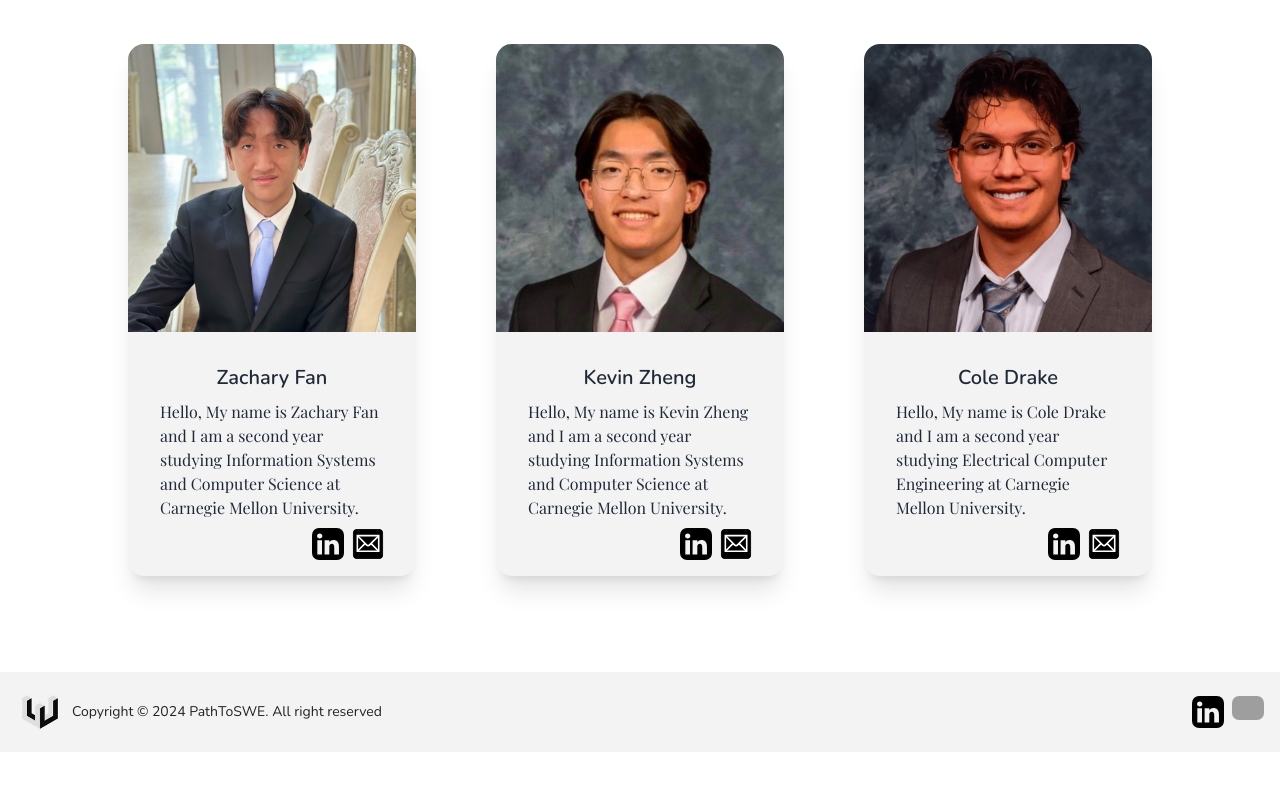
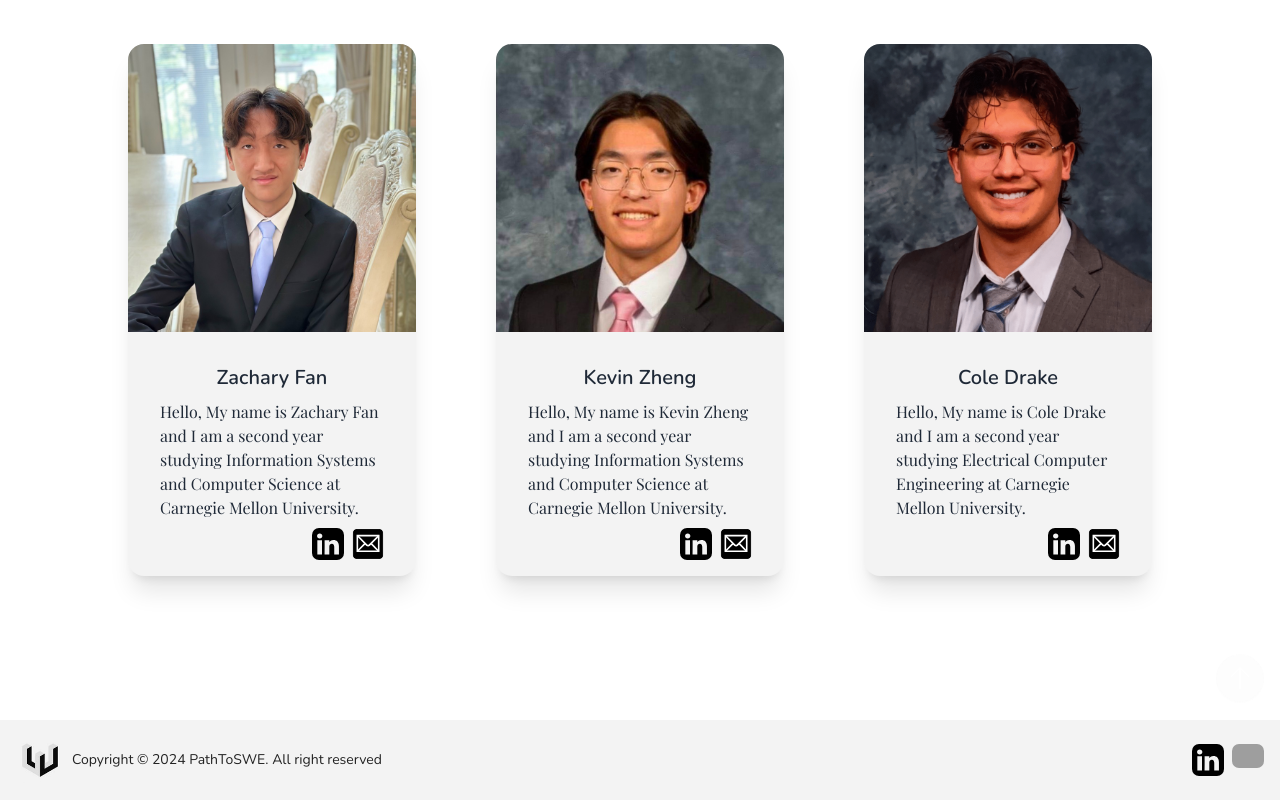
Before and after one commit to zachkfan/pathtoswe, a Next.js app: page / in a window 1280 px wide. Shown: the part 1514-2314 px from the top of the page. Before the commit the page ends 2266 px from the top, so only its background shows below. Built offline with nearby package versions, Linux system fonts and the light colour scheme; grey boxes are pictures that could not be loaded; a web font is replaced by a local one.

Commit message:
implemented sticky scroll-to-top button.

```diff
--- a/src/app/dashboard/layout.tsx
+++ b/src/app/dashboard/layout.tsx
@@ -1,18 +1,34 @@
+"use client";
+
 import SideNav from "@/app/ui/navigation/sidenav";
 import Footer from "@/app/ui/footer";
 import ScrollButton from "@/app/ui/scroll_button";
+import { useRef, useEffect, useState } from "react";
 
 export default function Layout({ children }: { children: React.ReactNode }) {
+  const footerRef = useRef<HTMLDivElement>(null);
+  const [offset, setOffset] = useState(0);
+
+  useEffect(() => {
+    if (footerRef.current) {
+      setOffset(footerRef.current.offsetTop);
+    }
+  }, []);
+
   return (
     <>
       <div className="flex h-screen flex-col md:flex-row md:overflow-hidden">
         <SideNav />
         <div className="flex-grow p-6 md:overflow-y-auto md:p-12">
           {children}
-          <ScrollButton />
+          <div className="mt-auto absolute w-full bottom-0 left-0">
+            <ScrollButton footerOffset={offset} />
+          </div>
         </div>
       </div>
-      <Footer />
+      <div ref={footerRef}>
+        <Footer />
+      </div>
     </>
   );
 }
--- a/src/app/page.tsx
+++ b/src/app/page.tsx
@@ -1,10 +1,22 @@
+"use client";
+
 import Banner from "./ui/home/banner";
 import HomeBody from "./ui/home/home_body";
 import Card from "./ui/home/profile_cards";
 import Footer from "./ui/footer";
 import ScrollButton from "./ui/scroll_button";
+import { useRef, useEffect, useState } from "react";
 
 export default function Home() {
+  const footerRef = useRef<HTMLDivElement>(null);
+  const [offset, setOffset] = useState(0);
+
+  useEffect(() => {
+    if (footerRef.current) {
+      setOffset(footerRef.current.offsetTop);
+    }
+  }, []);
+
   return (
     <>
       <main className="font-sans">
@@ -51,9 +63,11 @@ export default function Home() {
             ></Card>
           </div>
         </div>
-        <ScrollButton />
+        <ScrollButton footerOffset={offset} />
       </main>
-      <Footer />
+      <div ref={footerRef}>
+        <Footer />
+      </div>
     </>
   );
 }
--- a/src/app/ui/scroll_button.tsx
+++ b/src/app/ui/scroll_button.tsx
@@ -4,27 +4,35 @@ import { ArrowUpIcon } from "@heroicons/react/24/solid";
 import { useEffect, useState } from "react";
 import clsx from "clsx";
 
-export default function ScrollButton() {
-  const [isBottom, setIsBottom] = useState(false);
+interface Props {
+  footerOffset: number;
+}
+
+export default function ScrollButton({ footerOffset }: Props) {
+  const [overlapFooter, setOverlapFooter] = useState(false);
 
   const handleScroll = () => {
     const scrollTop = window.innerHeight + window.scrollY;
-    const offsetHeight = document.documentElement.offsetHeight;
+    // console.log(footerOffset, scrollTop);
     // added magic number (1) to compensate for bounce not triggering on home page
-    setIsBottom(scrollTop >= offsetHeight - 1);
+    console.log(scrollTop, footerOffset);
+    setOverlapFooter(scrollTop - 1 >= footerOffset);
   };
 
   useEffect(() => {
     window.addEventListener("scroll", handleScroll);
     return () => window.removeEventListener("scroll", handleScroll);
-  }, []);
+  }, [footerOffset]);
 
   return (
     // TODO: scroll up with footer (fixed->absolute, bottom-2)
     <button
-      className={clsx("btn btn-circle opacity-20 fixed right-2 bottom-20", {
-        "motion-safe:animate-bounce": isBottom,
-      })}
+      className={clsx(
+        "btn btn-circle opacity-20 bottom-corner bottom-2",
+        overlapFooter
+          ? `relative motion-safe:animate-bounce left-[95vw]`
+          : "fixed right-1"
+      )}
       onClick={() => scrollTo({ top: 0, left: 0, behavior: "smooth" })}
     >
       <ArrowUpIcon className="w-7 text-white" />
--- a/tailwind.config.ts
+++ b/tailwind.config.ts
@@ -21,7 +21,6 @@ const config: Config = {
         "gradient-conic":
           "conic-gradient(from 180deg at 50% 50%, var(--tw-gradient-stops))",
       },
-
       keyframes: {
         fadeInFromLeft: {
           '0%': { opacity: '0', transform: 'translateX(-100%)' },
```
